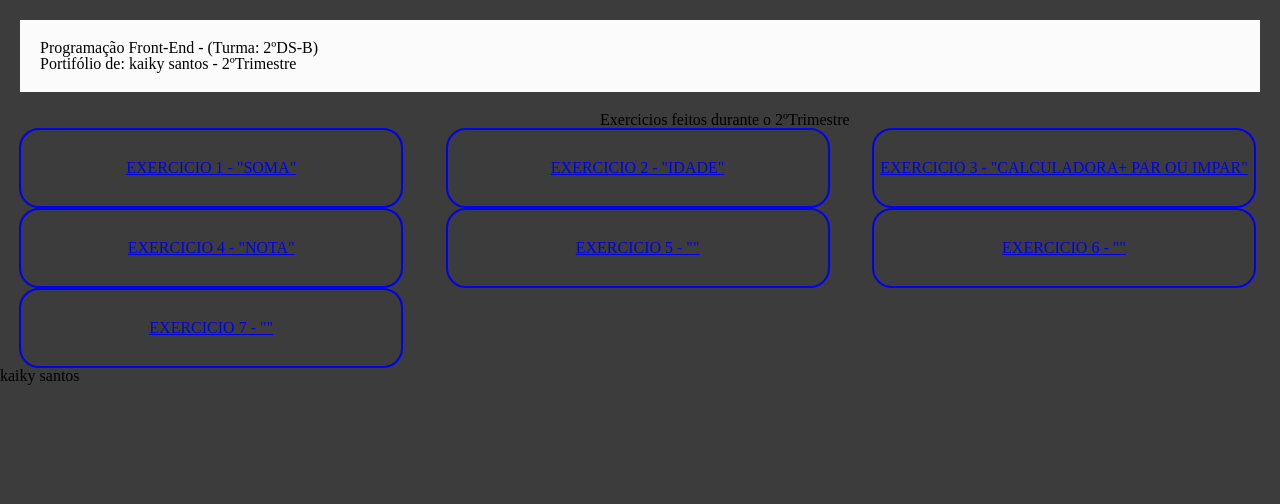
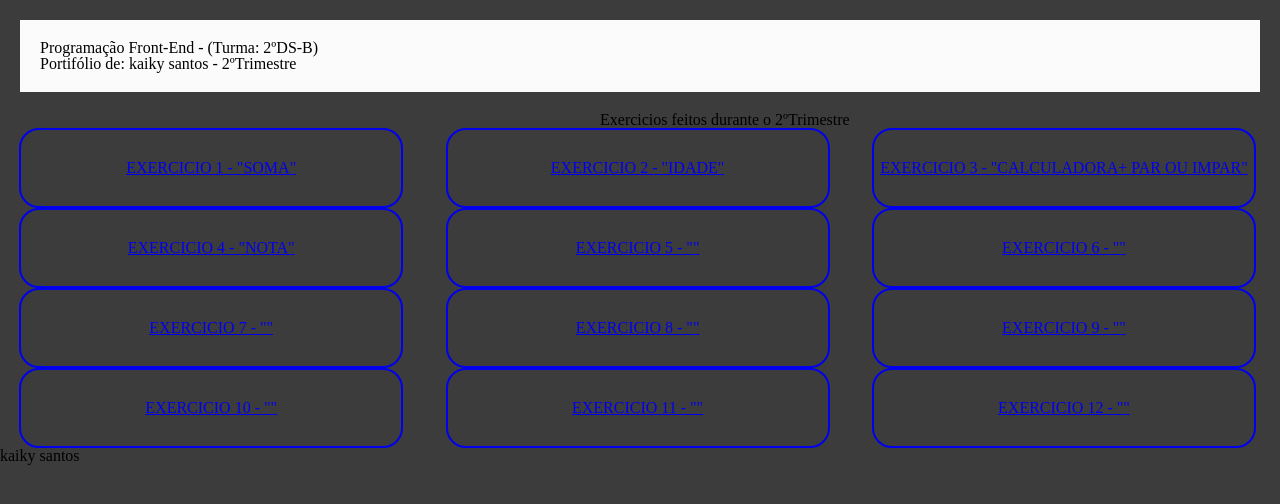
Before and after one commit to santosllima/exerciciokaiky, a plain HTML site: page index.html in a window 1280 px wide. Drawn offline with Linux system fonts and the light colour scheme.

Commit message:
Add files via upload

```diff
--- a/index.html
+++ b/index.html
@@ -25,6 +25,11 @@
         <a href="exercicio 5/exercicio5.html"><li>Exercicio 5 - ""</li></a>
         <a href="exercicio 6/exercicio6.html"><li>Exercicio 6 - ""</li></a>
         <a href="exercicio 7/exercicio7.html"><li>Exercicio 7 - ""</li></a>
+       <a href="exercicio 8/exercicio8.html"><li>Exercicio 8 - ""</li></a>
+       <a href="exercicio 9/exercicio9.html"><li>Exercicio 9 - ""</li></a>
+       <a href="exercicio 10/exercicio10.html"><li>Exercicio 10 - ""</li></a>
+       <a href="exercicio 11/exercicio11.html"><li>Exercicio 11 - ""</li></a>
+       <a href="exercicio 12/exercicio12.html"><li>Exercicio 12 - ""</li></a>
     </ul>
 </main>
 <footer>
```
